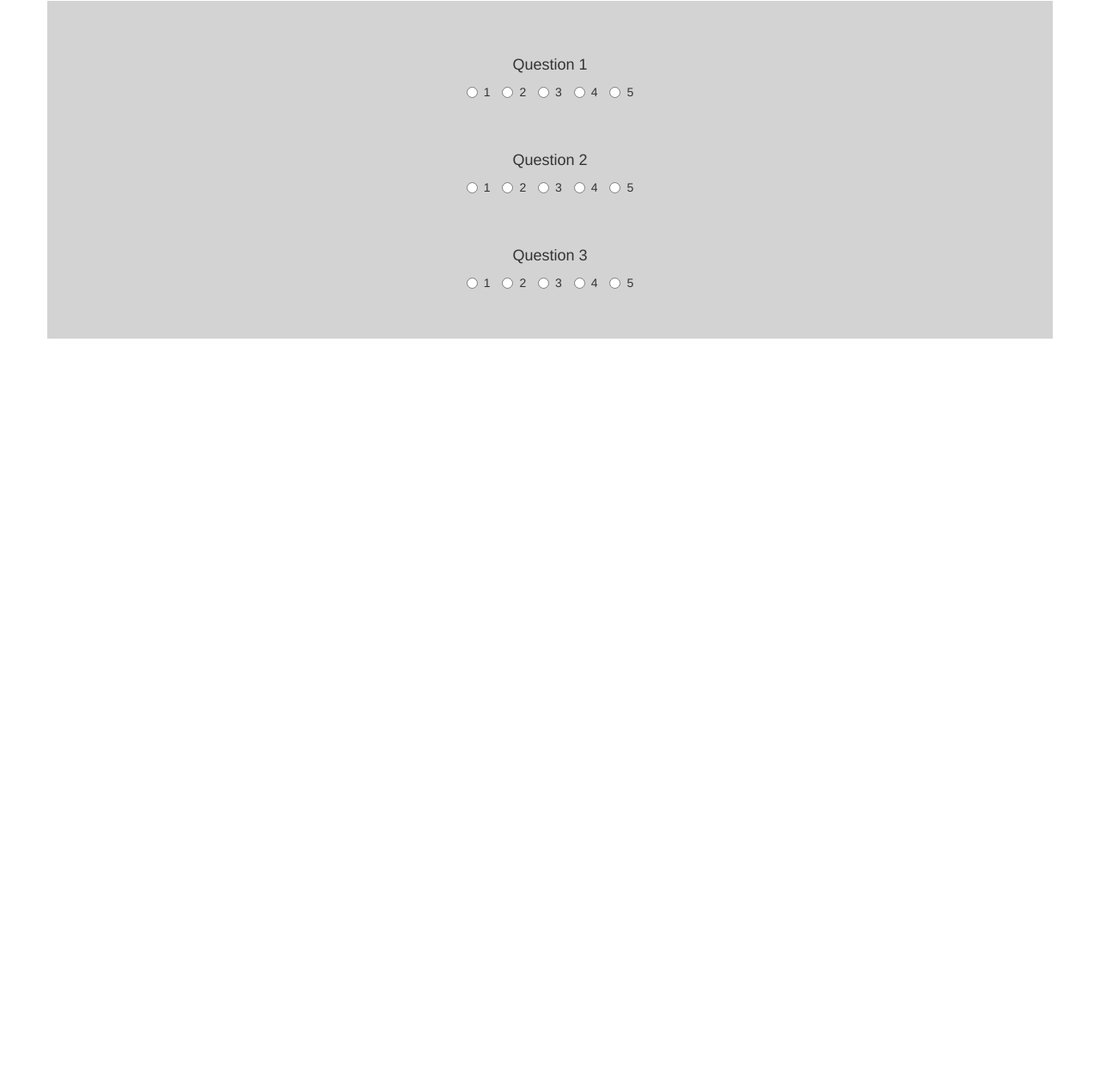
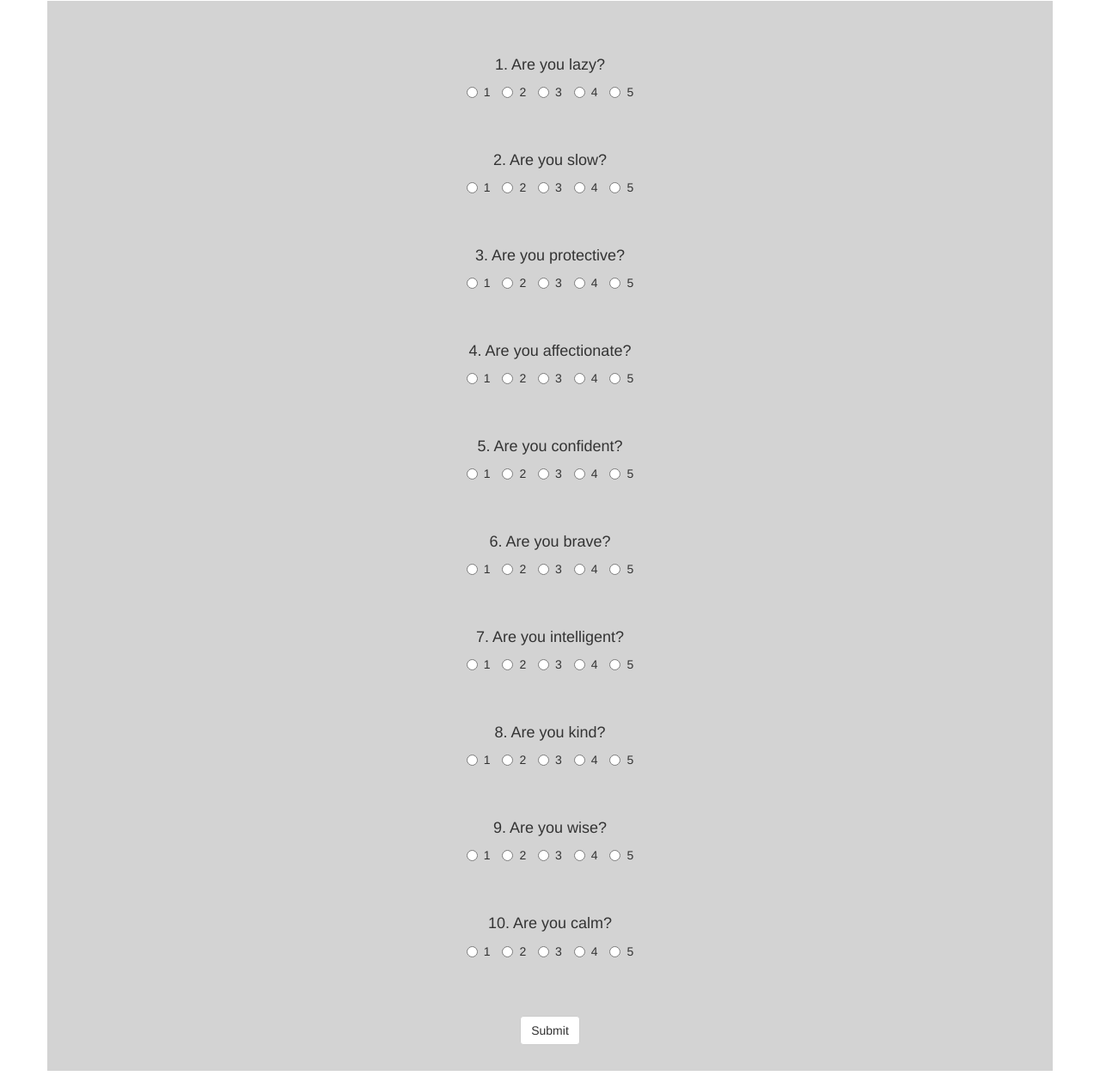
Before and after one commit to meldelapaz/friend-finder, a website: page app/public/survey.html in a window 1280 px wide. Shown: the part 129-1395 px from the top of the page at 86% size. Before the commit the page ends 800 px from the top, so only its background shows below. Drawn offline with nearby package versions, Linux system fonts and the light colour scheme.

Commit message:
finished htmlRoutes and added questions

```diff
--- a/app/public/survey.html
+++ b/app/public/survey.html
@@ -16,7 +16,7 @@
             <div class = "row">
                 <div class = "col-md-12">
                     <div>
-                        <h4>Question 1</h4>
+                        <h4>1. Are you lazy?</h4>
                         <label class="radio-inline"><input type="radio" name="1" value="1">1</label>
                         <label class="radio-inline"><input type="radio" name="1" value="2">2</label>
                         <label class="radio-inline"><input type="radio" name="1" value="3">3</label>
@@ -28,7 +28,31 @@
             <div class = "row">
                 <div class = "col-md-12">
                     <div>
-                        <h4>Question 2</h4>
+                        <h4>2. Are you slow?</h4>
+                        <label class="radio-inline"><input type="radio" name="1" value="1">1</label>
+                        <label class="radio-inline"><input type="radio" name="1" value="2">2</label>
+                        <label class="radio-inline"><input type="radio" name="1" value="3">3</label>
+                        <label class="radio-inline"><input type="radio" name="1" value="4">4</label>
+                        <label class="radio-inline"><input type="radio" name="1" value="5">5</label>
+                    </div>
+                </div>
+            </div>
+            <div class = "row">
+            <div class = "col-md-12">
+                <div>
+                    <h4>3. Are you protective?</h4>
+                    <label class="radio-inline"><input type="radio" name="2" value="1">1</label>
+                    <label class="radio-inline"><input type="radio" name="2" value="2">2</label>
+                    <label class="radio-inline"><input type="radio" name="2" value="3">3</label>
+                    <label class="radio-inline"><input type="radio" name="2" value="4">4</label>
+                    <label class="radio-inline"><input type="radio" name="2" value="5">5</label>
+                </div>
+            </div>
+        </div>
+            <div class = "row">
+                <div class = "col-md-12">
+                    <div>
+                        <h4>4. Are you affectionate?</h4>
                         <label class="radio-inline"><input type="radio" name="2" value="1">1</label>
                         <label class="radio-inline"><input type="radio" name="2" value="2">2</label>
                         <label class="radio-inline"><input type="radio" name="2" value="3">3</label>
@@ -40,7 +64,7 @@
             <div class = "row">
                 <div class = "col-md-12">
                     <div>
-                        <h4>Question 3</h4>
+                        <h4>5. Are you confident?</h4>
                         <label class="radio-inline"><input type="radio" name="3" value="1">1</label>
                         <label class="radio-inline"><input type="radio" name="3" value="2">2</label>
                         <label class="radio-inline"><input type="radio" name="3" value="3">3</label>
@@ -49,6 +73,69 @@
                     </div>
                 </div>
             </div>
+            <div class = "row">
+                <div class = "col-md-12">
+                    <div>
+                        <h4>6. Are you brave?</h4>
+                        <label class="radio-inline"><input type="radio" name="3" value="1">1</label>
+                        <label class="radio-inline"><input type="radio" name="3" value="2">2</label>
+                        <label class="radio-inline"><input type="radio" name="3" value="3">3</label>
+                        <label class="radio-inline"><input type="radio" name="3" value="4">4</label>
+                        <label class="radio-inline"><input type="radio" name="3" value="5">5</label>
+                    </div>
+                </div>
+            </div>
+            <div class = "row">
+                <div class = "col-md-12">
+                    <div>
+                        <h4>7. Are you intelligent?</h4>
+                        <label class="radio-inline"><input type="radio" name="3" value="1">1</label>
+                        <label class="radio-inline"><input type="radio" name="3" value="2">2</label>
+                        <label class="radio-inline"><input type="radio" name="3" value="3">3</label>
+                        <label class="radio-inline"><input type="radio" name="3" value="4">4</label>
+                        <label class="radio-inline"><input type="radio" name="3" value="5">5</label>
+                    </div>
+                </div>
+            </div>
+            <div class = "row">
+                <div class = "col-md-12">
+                    <div>
+                        <h4>8. Are you kind?</h4>
+                        <label class="radio-inline"><input type="radio" name="3" value="1">1</label>
+                        <label class="radio-inline"><input type="radio" name="3" value="2">2</label>
+                        <label class="radio-inline"><input type="radio" name="3" value="3">3</label>
+                        <label class="radio-inline"><input type="radio" name="3" value="4">4</label>
+                        <label class="radio-inline"><input type="radio" name="3" value="5">5</label>
+                    </div>
+                </div>
+            </div>
+            <div class = "row">
+                <div class = "col-md-12">
+                    <div>
+                        <h4>9. Are you wise?</h4>
+                        <label class="radio-inline"><input type="radio" name="3" value="1">1</label>
+                        <label class="radio-inline"><input type="radio" name="3" value="2">2</label>
+                        <label class="radio-inline"><input type="radio" name="3" value="3">3</label>
+                        <label class="radio-inline"><input type="radio" name="3" value="4">4</label>
+                        <label class="radio-inline"><input type="radio" name="3" value="5">5</label>
+                    </div>
+                </div>
+            </div>
+            <div class = "row">
+                <div class = "col-md-12">
+                    <div>
+                        <h4>10. Are you calm?</h4>
+                        <label class="radio-inline"><input type="radio" name="3" value="1">1</label>
+                        <label class="radio-inline"><input type="radio" name="3" value="2">2</label>
+                        <label class="radio-inline"><input type="radio" name="3" value="3">3</label>
+                        <label class="radio-inline"><input type="radio" name="3" value="4">4</label>
+                        <label class="radio-inline"><input type="radio" name="3" value="5">5</label>
+                    </div>
+                </div>
+            </div>
+            <br>
+            <br>
+            <input class="btn btn-default" type="submit" value="Submit">
         </div>
         <br>
 
--- a/app/routing/apiRoutes.js
+++ b/app/routing/apiRoutes.js
@@ -0,0 +1,4 @@
+
+var
+
+app.get("/api/:animals?")
--- a/server.js
+++ b/server.js
@@ -16,8 +16,8 @@ app.use(bodyParser.json({type: 'application/vnd.api.json'}));
 
 app.use(express.static('app/public'));
 
-require('./app/routing/html-routes.js')(app);
-require('./app/routing/api-routes.js')(app);
+require('./app/routing/htmlRoutes.js')(app);
+//require('./app/routing/apiRoutes.js')(app);
 
 app.listen(PORT, function(){
     console.log('Server listening on %d', PORT)
```
Also changed, not shown: app/data/friendfinder.js (+7 -5 lines), app/public/home.html (+1 -1 lines), app/routing/htmlRoutes.js (+19 -0 lines).
